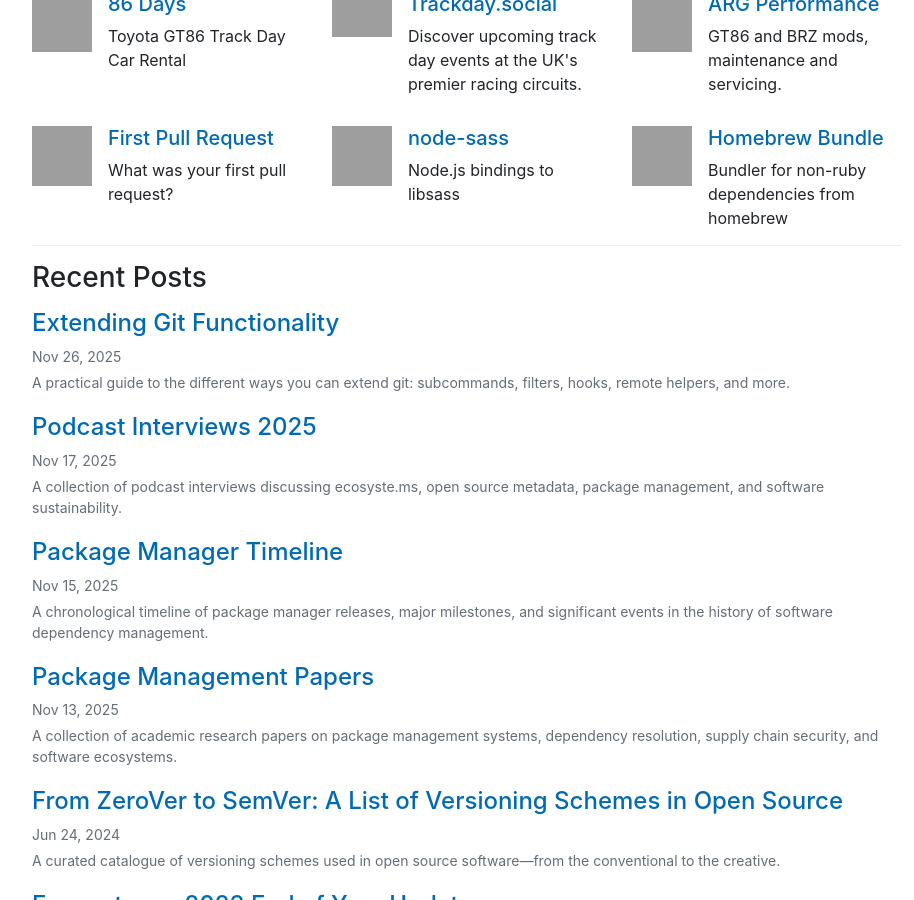
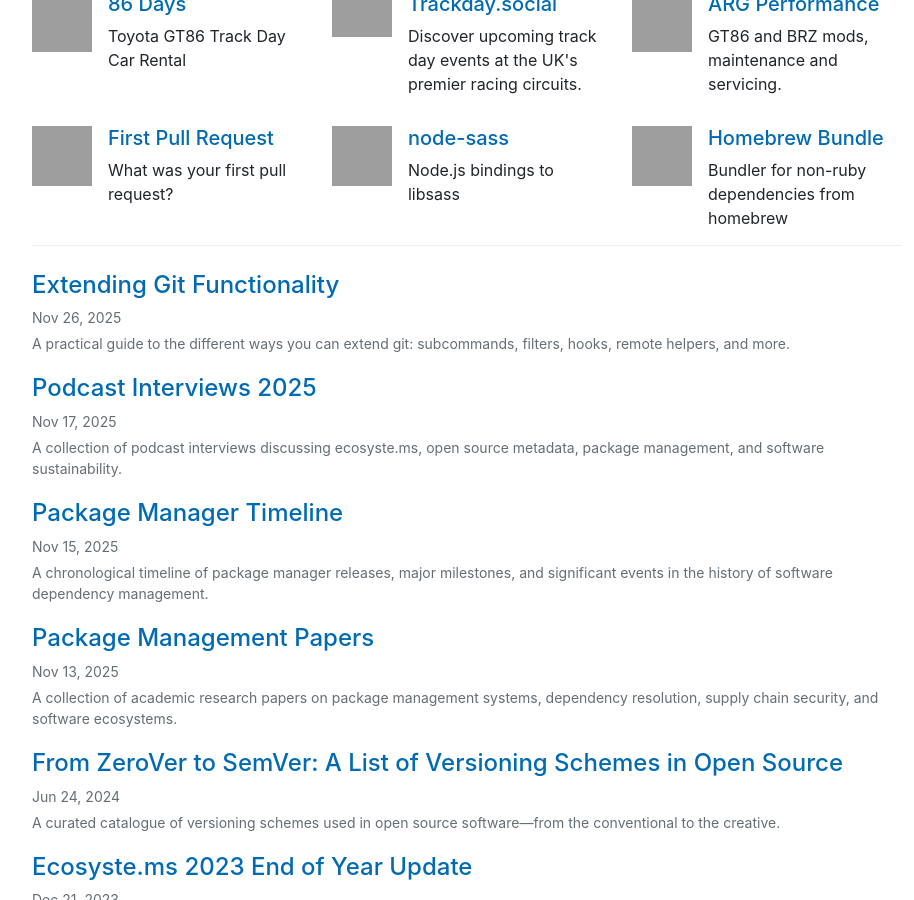
Before and after one commit to andrew/nesbitt.io, a Jekyll site: the page built from index.md, in a window 1280 px wide and 900 px high, scrolled down 506 px, cut to the strip 0-900 px from the top of the window. Shown: the whole strip, without its empty margins (173-1087 px from the left). Built offline with Jekyll 4.4.1, drawn with Linux system fonts in a browser that asks for light colours; grey boxes are pictures that could not be loaded.

Commit message:
Remove default title for recent posts section

```diff
--- a/_layouts/home.html
+++ b/_layouts/home.html
@@ -106,7 +106,6 @@
 
 <section class="posts">
   {%- if site.posts.size > 0 -%}
-    <h3>{{ page.list_title | default: "Recent Posts" }}</h3>
     <ul>
       {%- for post in site.posts -%}
       <li>
```
